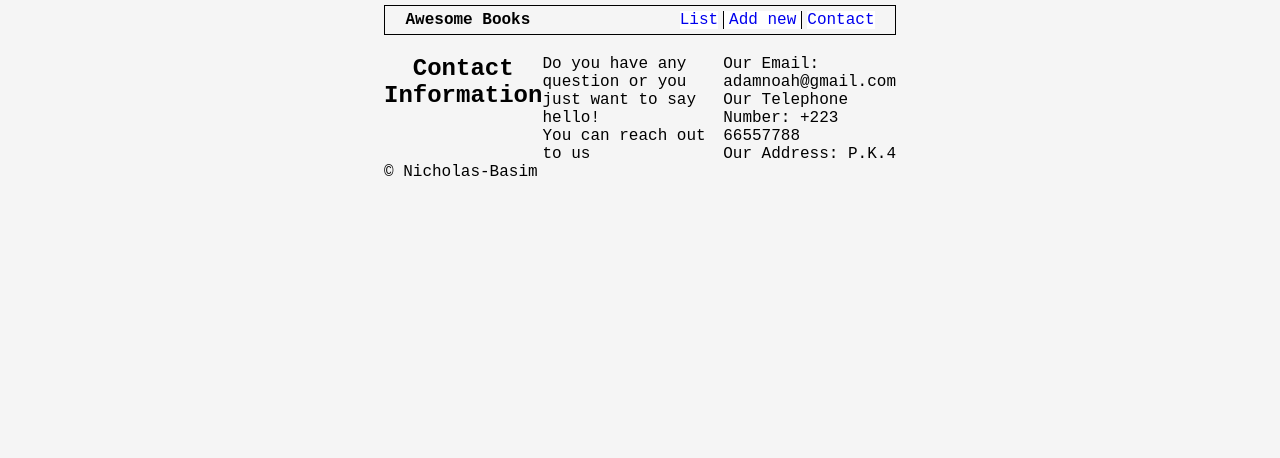
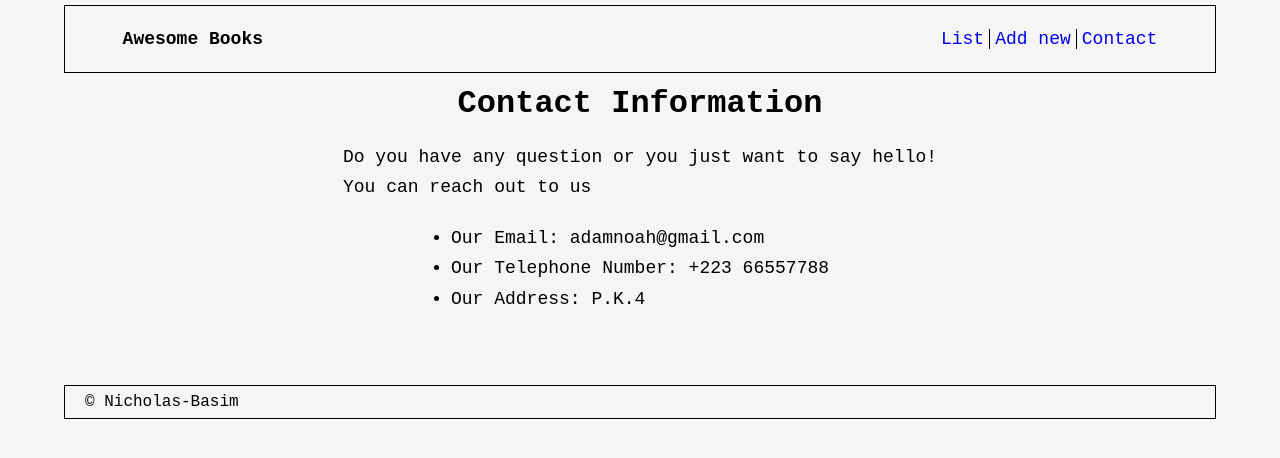
Before and after one commit to atok624/Awesome-Books, a website: page index.html in a window 1280 px wide. Both pictures are taken after a click on the link "Contact". Drawn offline with Linux system fonts and the light colour scheme.

Commit message:
Update style.css file

```diff
--- a/style.css
+++ b/style.css
@@ -11,7 +11,7 @@ html {
 
 body {
   background-color: rgba(235, 235, 235, 0.496);
-  width: 40%;
+  width: 90%;
   margin: 0 auto;
 }
 
@@ -25,9 +25,9 @@ header {
   justify-content: space-between;
   align-items: center;
   border: 1px solid black;
-  padding: 5px 4%;
+  padding: 2% 5%;
   height: auto;
-  margin: 5px 0 20px 0;
+  margin: 5px 0 5px 0;
 }
 
 nav ul {
@@ -35,8 +35,7 @@ nav ul {
 }
 
 .list {
-  background-color: white;
-  font-size: medium;
+  font-size: large;
 }
 
 nav ul a {
@@ -51,7 +50,7 @@ nav ul a {
 }
 
 header h2 {
-  font-size: medium;
+  font-size: large;
 }
 
 /* End of header */
@@ -66,12 +65,16 @@ input {
 
 .container {
   border: 2px black solid;
+  margin: 3% auto;
+  width: 70%;
 }
 
 form {
+  display: flex;
   text-align: right;
-  margin: 0 auto;
-  width: 70%;
+  margin: 20px auto 5% auto;
+  width: 30%;
+  flex-direction: column;
 }
 
 .book {
@@ -86,7 +89,7 @@ form {
 
 .title,
 .author {
-  padding: 1px 4px 1px 4px;
+  padding: 4px;
 }
 
 .book:nth-child(odd) {
@@ -117,11 +120,51 @@ hr {
 
 #date {
   margin: 1% 1% 1% 0;
-  text-align: center;
+  text-align: end;
   font-weight: bolder;
-  align-self: end;
+  font-size: x-small;
 }
 
 .bookShelfe {
   margin: 0;
 }
+
+footer {
+  border: 1px solid black;
+  padding: 7px 20px;
+}
+
+.List {
+  /* height: 80vh; */
+}
+
+.add-new {
+  display: none;
+}
+
+.contact {
+  display: none;
+  flex-direction: column;
+  justify-content: center;
+  align-items: center;
+  gap: 20px;
+  padding-bottom: 70px;
+}
+
+.contact h2 {
+  font-size: xx-large;
+}
+
+.contact p {
+  font-size: large;
+  line-height: 1.7;
+}
+
+.contact ul {
+  font-size: large;
+  line-height: 1.7;
+}
+
+.contactinfo {
+  list-style: disc;
+}
```
